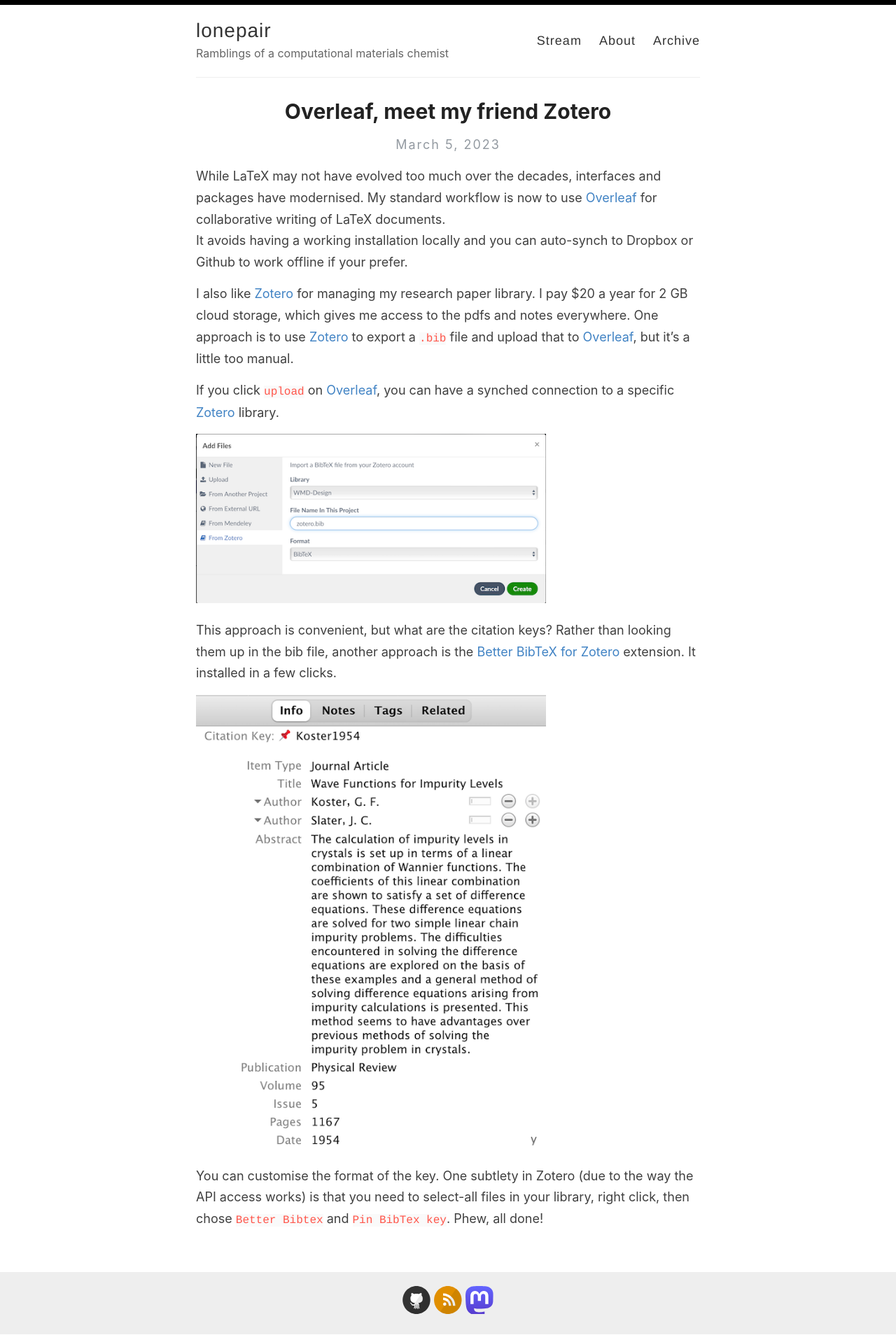
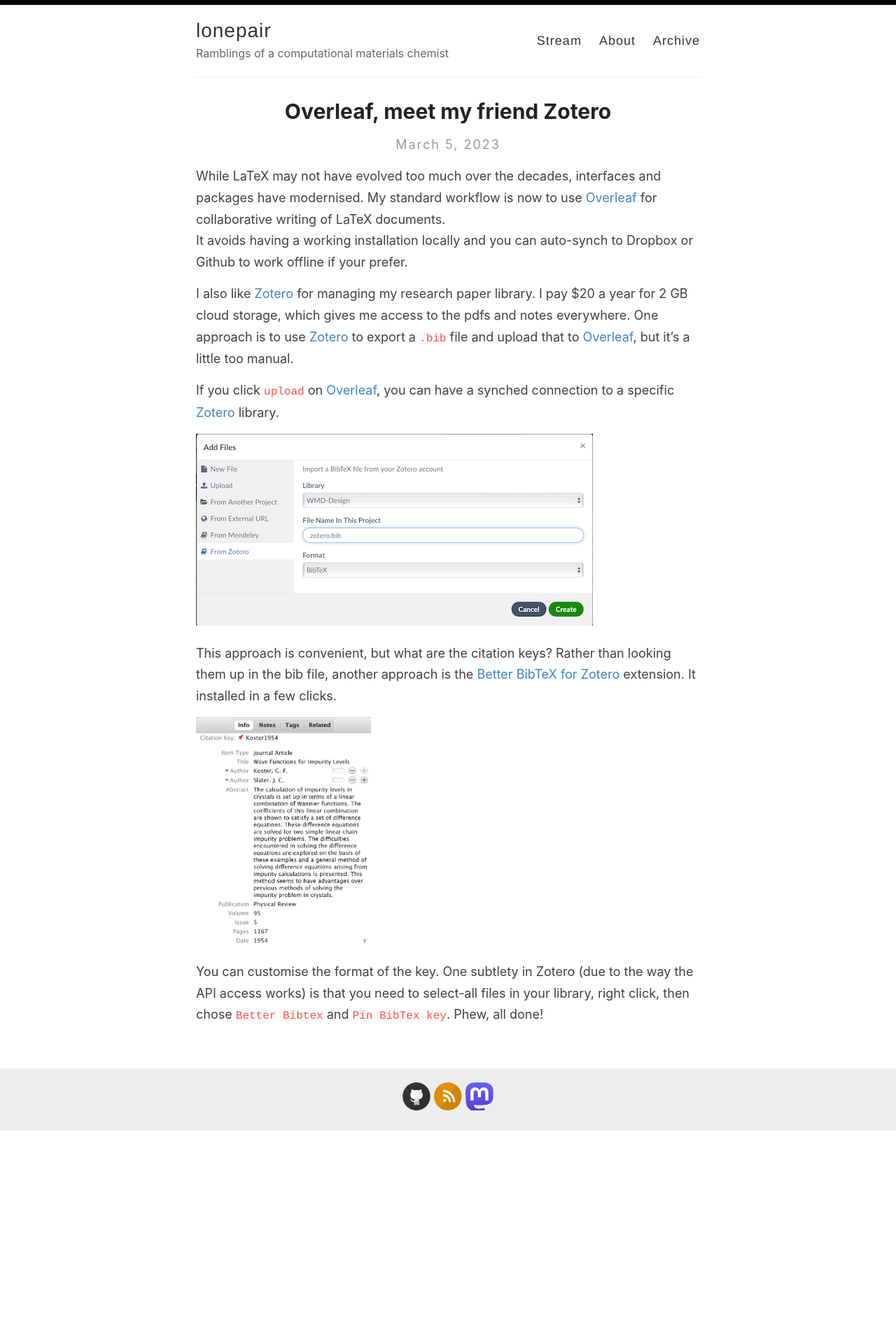
Before and after one commit to aronwalsh/aronwalsh.github.io, a Jekyll site: the page built from _posts/2023-03-05-zotero.md, in a window 1280 px wide. Shown: the whole page at 70% size. Built offline with Jekyll 4.4.1, drawn with Linux system fonts in a browser that asks for light colours; comment, search, counter and statistics services are not loaded; after the commit the page ends 1616 px from its top, so only the background shows below that.

Commit message:
Update 2023-03-05-zotero.md

```diff
--- a/_posts/2023-03-05-zotero.md
+++ b/_posts/2023-03-05-zotero.md
@@ -14,13 +14,13 @@
 If you click `upload` on [Overleaf](https://www.overleaf.com), you can have a synched connection to a specific [Zotero](https://www.zotero.org) library.
 
 <p align="center">
-<figure class="wp-block-image aligncenter"><img src="{{ site.baseurl }}/assets/2023/zotero.png" alt="zotero" width="500" /></figure>
+<figure class="wp-block-image aligncenter"><img src="{{ site.baseurl }}/assets/2023/zotero.png" alt="zotero" /></figure>
 </p>
 
 This approach is convenient, but what are the citation keys? Rather than looking them up in the bib file, another approach is the [Better BibTeX for Zotero](https://retorque.re/zotero-better-bibtex/installation/) extension. It installed in a few clicks.
 
 <p align="center">
-<figure class="wp-block-image aligncenter"><img src="{{ site.baseurl }}/assets/2023/key.png" alt="key" width="500" /></figure>
+<figure class="wp-block-image aligncenter"><img src="{{ site.baseurl }}/assets/2023/key.png" alt="key" width="250" /></figure>
 </p>
 
 You can customise the format of the key. One subtlety in Zotero (due to the way the API access works) is that you need to select-all files in your library, right click, then chose `Better Bibtex` and `Pin BibTex key`. Phew, all done!
```
